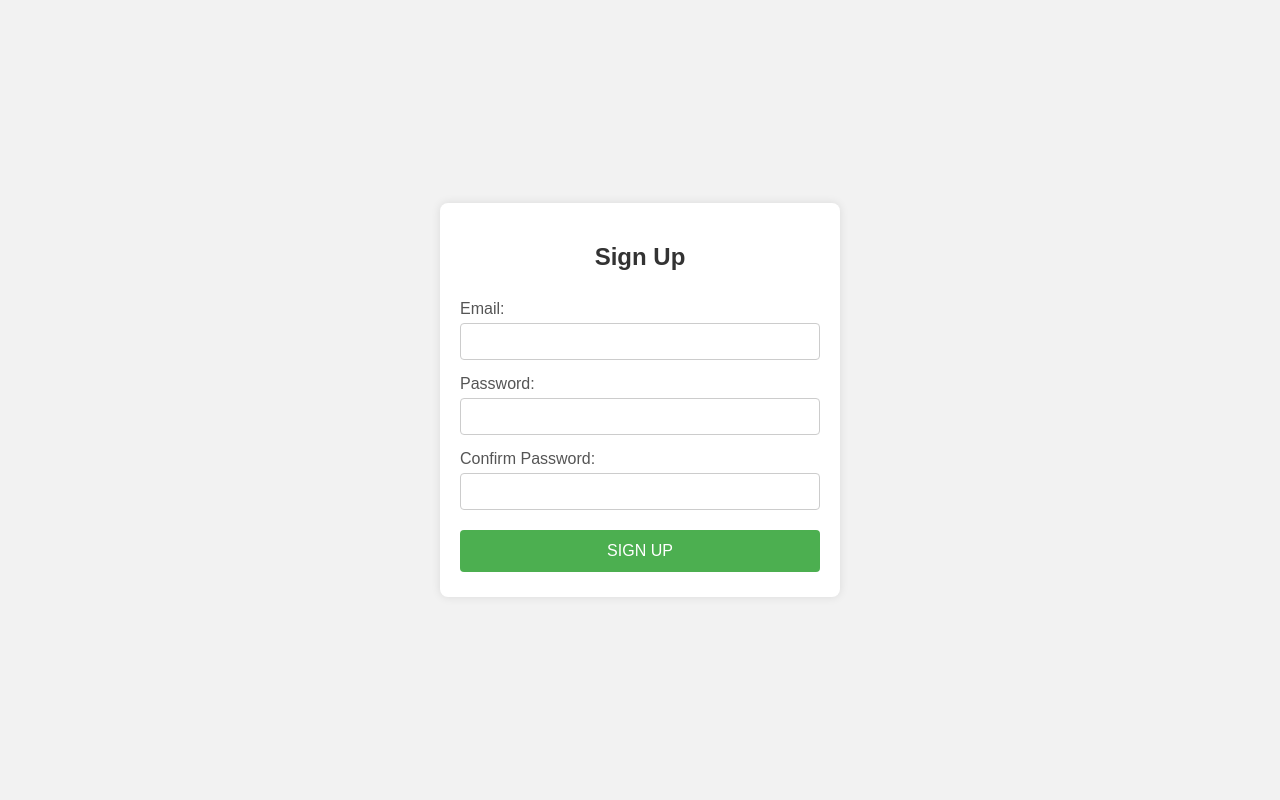
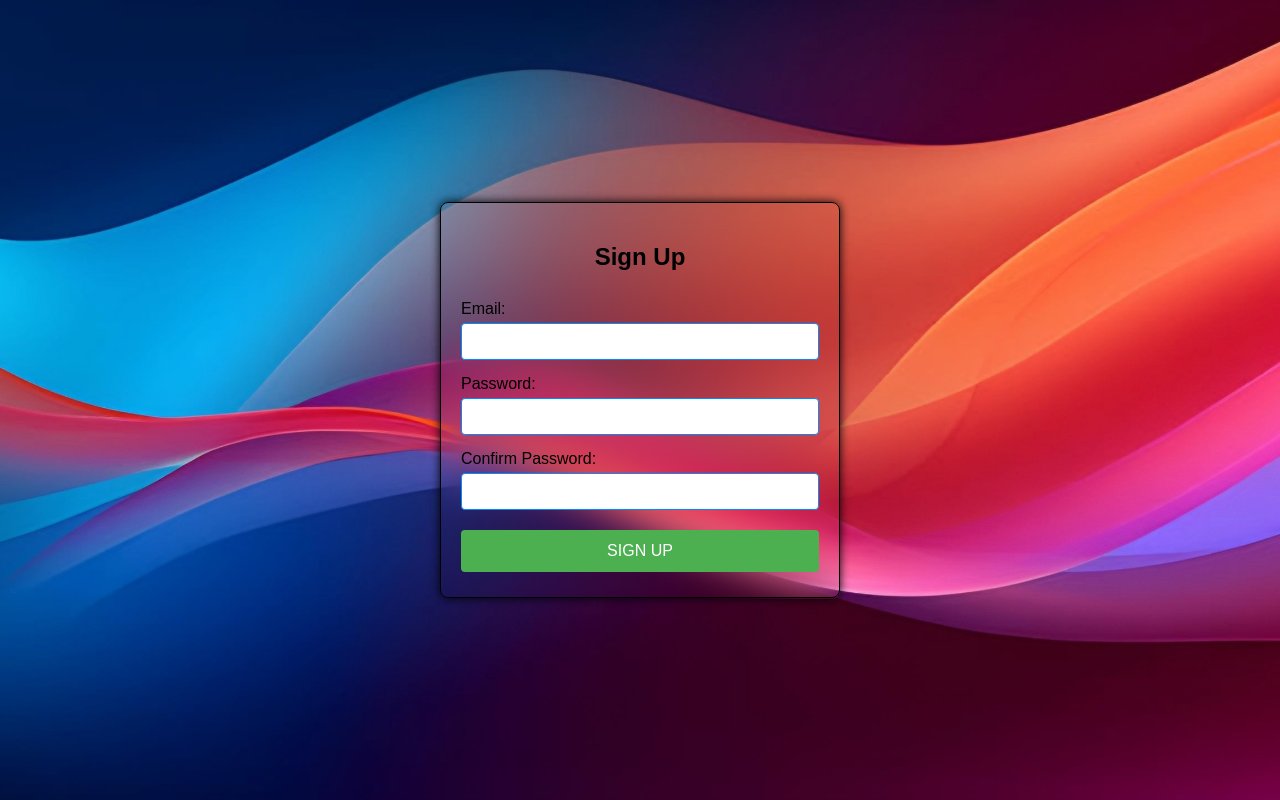
Before and after one commit to prc16/whisper, a PHP site: page /signup/ in a window 1280 px wide. Run offline with PHP 8.4, Linux system fonts and the light colour scheme.

Commit message:
changed signup and signin page

```diff
--- a/login/login.css
+++ b/login/login.css
@@ -7,7 +7,7 @@ body {
     align-items: center;
     height: 100vh;
     /*background-color: #f2f2f2;*/
-    background:url(../images/whisper-logo-bg0.jpg);
+    background:url(../images/whisper-logo-bg3.jpg);
     background-size:cover;
     background-position: center;
 
--- a/signup/signup.css
+++ b/signup/signup.css
@@ -6,22 +6,27 @@ body {
     justify-content: center;
     align-items: center;
     height: 100vh;
-    background-color: #f2f2f2;
+    /*background-color: #f2f2f2;*/
+    background:url(../images/whisper-logo-bg3.jpg);
+    background-size:cover;
+    background-position: center;
 }
 
 .signup-container {
-    background-color: #ffffff;
+    background: transparent;
     padding: 20px;
     border-radius: 8px;
-    box-shadow: 0 0 10px rgba(0, 0, 0, 0.1);
+    box-shadow: 0 0 10px #010407;
     max-width: 400px;
     width: 100%;
     box-sizing: border-box;
+    border:1px solid black;
+    backdrop-filter: blur(20px);
 }
 
 h2 {
     text-align: center;
-    color: #333333;
+    color: #000000;
 }
 
 .signup-form {
@@ -31,13 +36,13 @@ h2 {
 
 label {
     margin-top: 10px;
-    color: #555555;
+    color: #000000;
 }
 
 input {
     padding: 10px;
     margin: 5px 0;
-    border: 1px solid #cccccc;
+    border: 1px solid #008cff;
     border-radius: 4px;
     outline: none;
 }
```
Also changed, not shown: images/whisper-logo-bg - Copy1.jpg (deleted), images/whisper-logo-bg.jpg (deleted).
